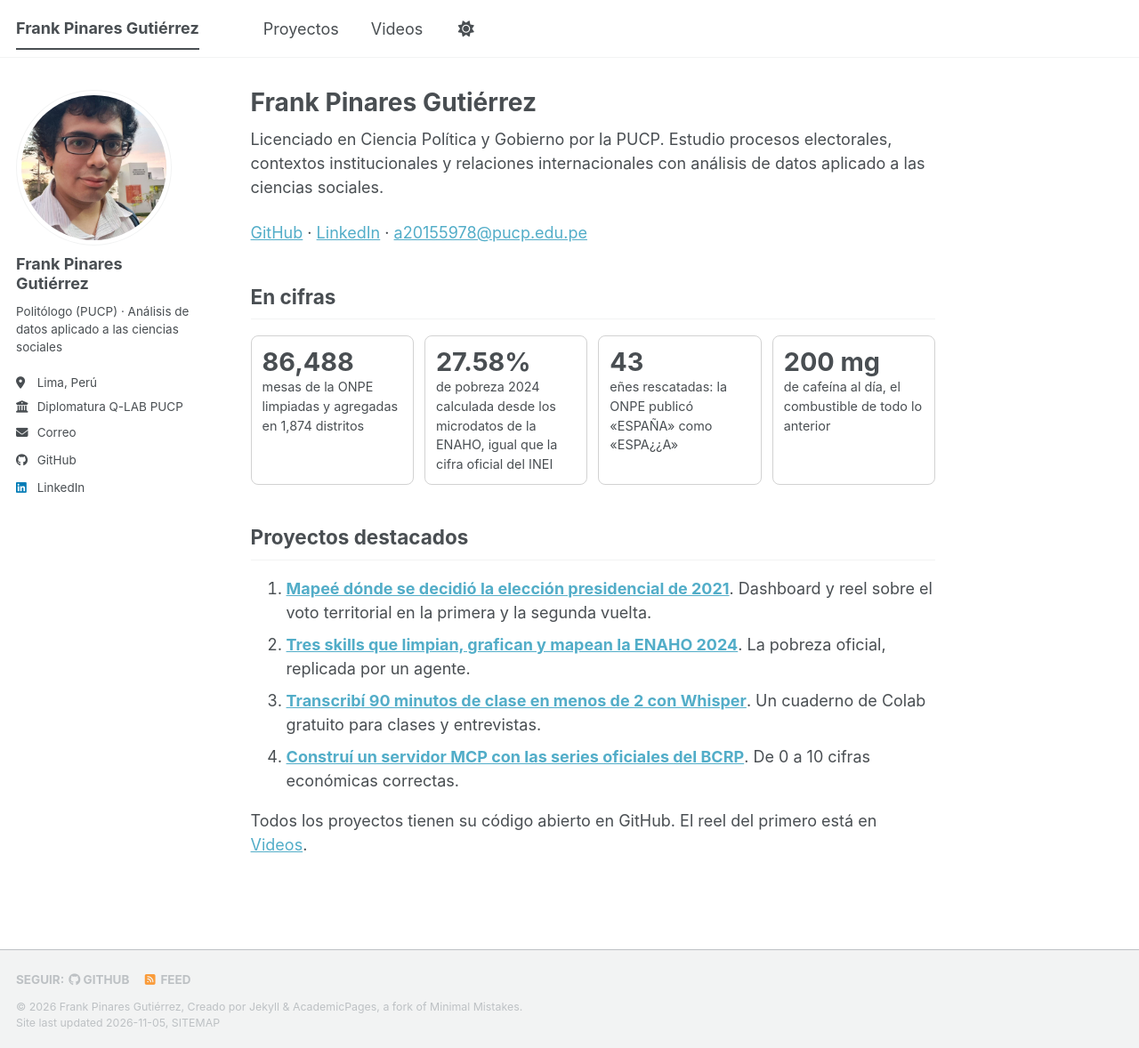
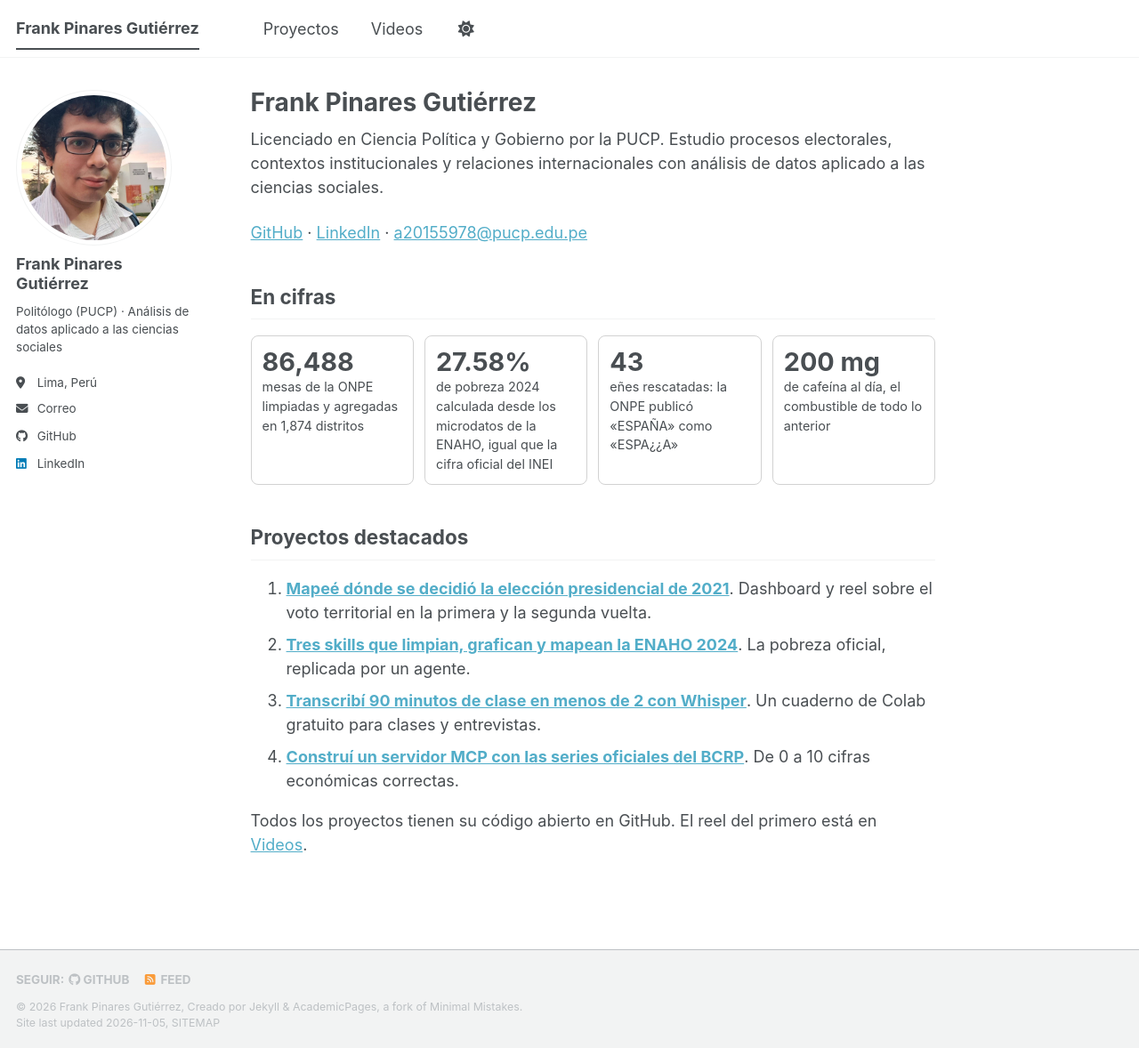
Before and after one commit to saffron29/saffron29.github.io, a Jekyll site: the page built from _pages/about.md, in a window 1280 px wide and 1178 px high. Shown: the whole window at 89% size. Built offline with Jekyll 4.4.1, drawn with Linux system fonts in a browser that asks for light colours; a script bundle is joined from its source files by our own code; a style sheet for code colours, icons or effects is not loaded.

Commit message:
Quita la afiliación de la barra lateral

```diff
--- a/_config.yml
+++ b/_config.yml
@@ -28,7 +28,7 @@ author:
   pronouns         : # example: "she/her"
   bio              : "Politólogo (PUCP) · Análisis de datos aplicado a las ciencias sociales"
   location         : "Lima, Perú"
-  employer         : "Diplomatura Q-LAB PUCP"
+  employer         : # Institución u organización (vacío = no se muestra)
   uri              : # URL
   email            : "a20155978@pucp.edu.pe"
 
```
